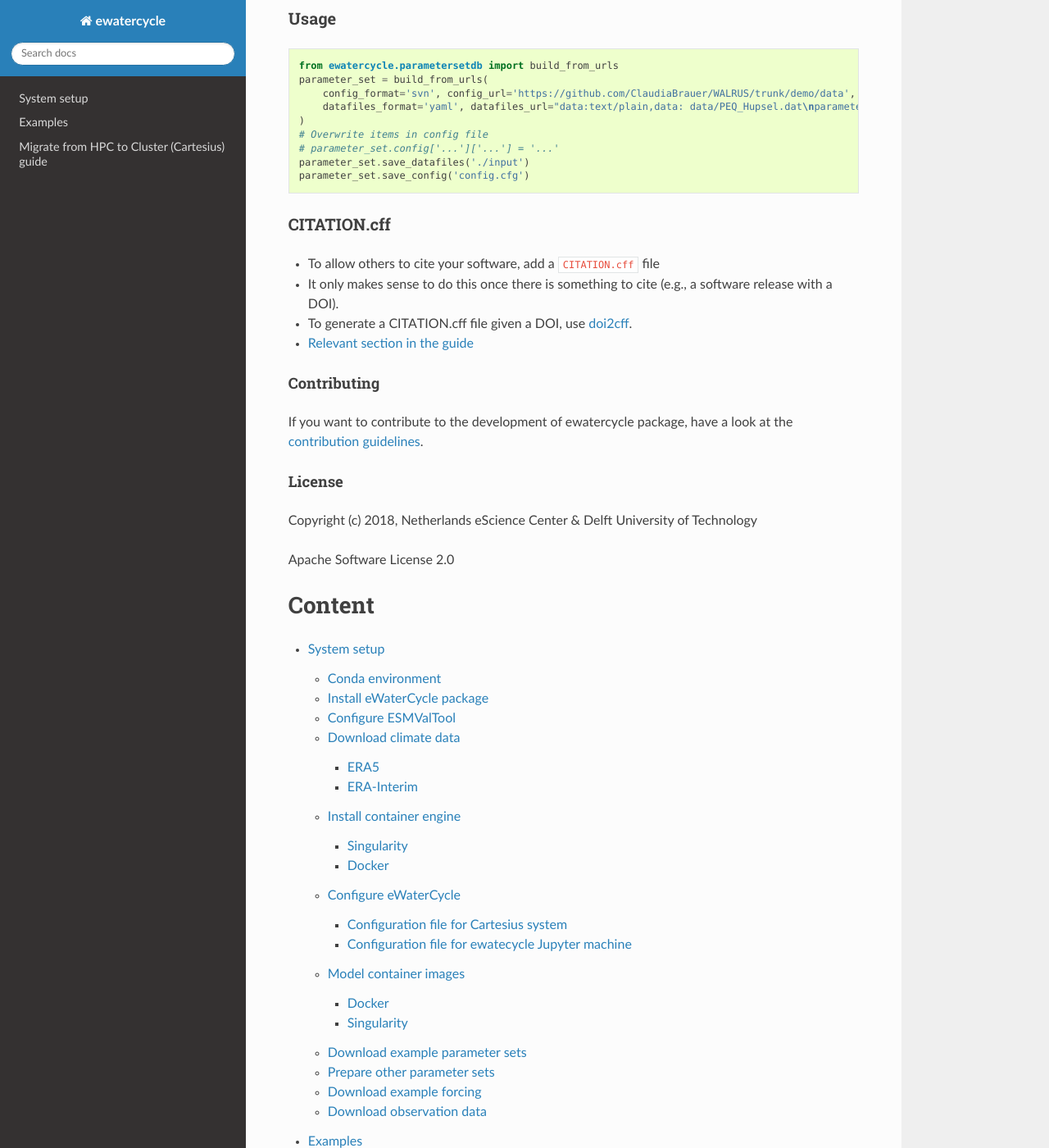
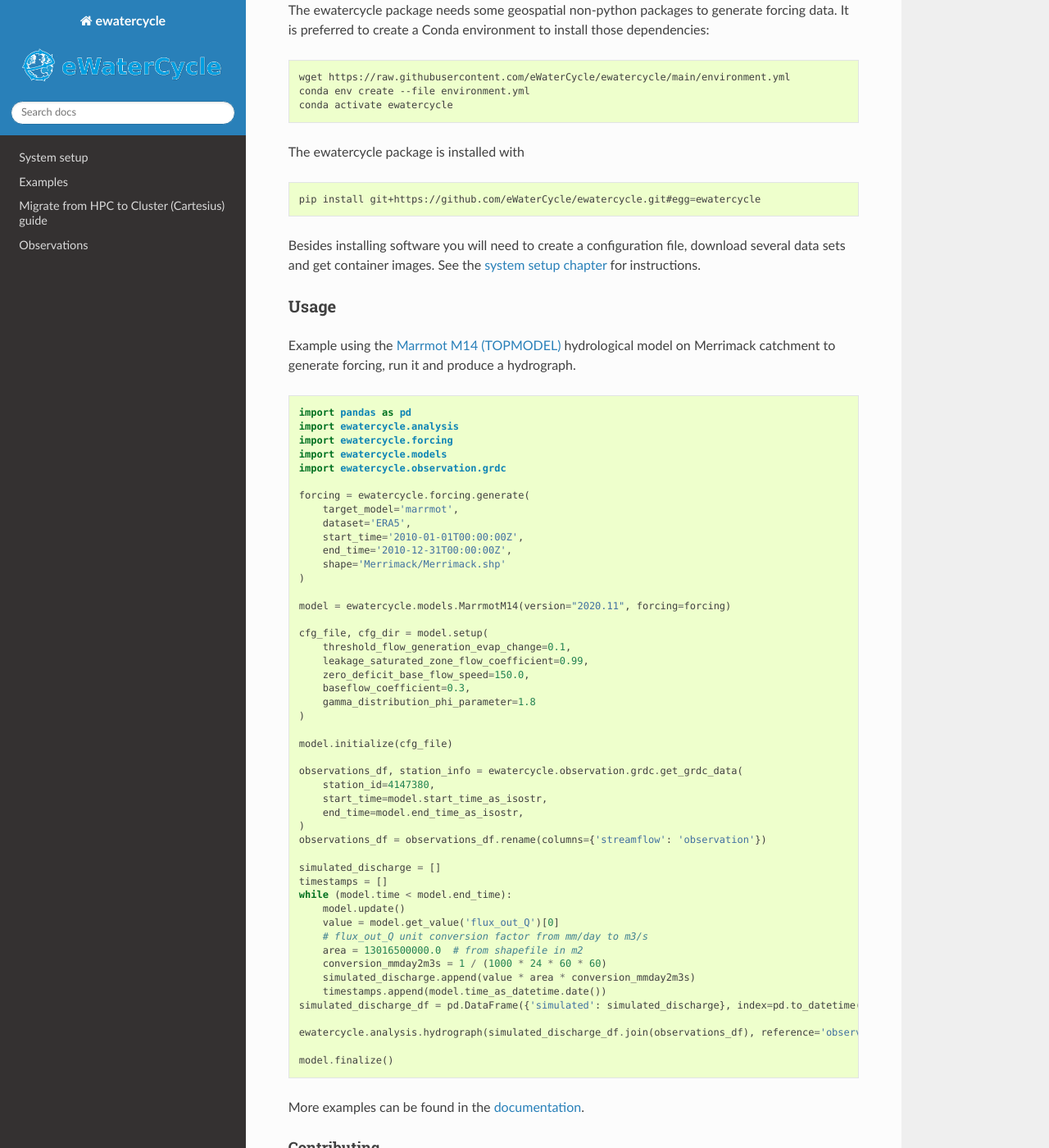
Before and after one commit to eWaterCycle/ewatercycle, a Sphinx documentation site: the page built from docs/index.rst, in a window 1280 px wide and 1400 px high, scrolled down 708 px. Shown: the whole window at 82% size. Built offline with Sphinx 7.4.7 and the Read the Docs theme 2.0.0, drawn with Linux system fonts in a browser that asks for light colours; pages that are not in the unit, such as notebooks, are missing from menus; some of the changed text lies outside the part shown.

Commit message:
Revamp README (#164)
* added some space for documentation

* added a small intro to the observations available in eWaterCycle

* Add observations document to index.rst

* Update usage to show off more features of package

Refs #125

* CITATION.cff exists, no need for instructions anymore

* More bla

* Update example to match current API

* Beter usage intro

* fix climatology start/end year in pcrglob forcing

* Use years with forcing without metadata diff

* Use other model/catchment/period in README example

* Apply suggestions from code review

Co-authored-by: SarahAlidoost <55081872+SarahAlidoost@users.noreply.github.com>

* Remove duplicate TOC

* Shorten underlines

* Added logo

Co-authored-by: Niels Drost <n.drost@esciencecente.nl>
Co-authored-by: SarahAlidoost <f.alidoost@esciencecenter.nl>
Co-authored-by: SarahAlidoost <55081872+SarahAlidoost@users.noreply.github.com>

```diff
--- a/README.rst
+++ b/README.rst
@@ -1,6 +1,8 @@
 ################################################################################
 ewatercycle
 ################################################################################
+
+.. image:: https://github.com/eWaterCycle/ewatercycle/raw/main/docs/examples/logo.png
 
 A Python package for running hydrological models.
 
@@ -19,6 +21,14 @@
 
 .. image:: https://img.shields.io/badge/fair--software.eu-%E2%97%8F%20%20%E2%97%8F%20%20%E2%97%8B%20%20%E2%97%8F%20%20%E2%97%8B-orange
     :target: https://fair-software.eu
+
+
+The eWaterCycle package makes it easier to use hydrological models without having intimate knowledge about how to install and run the models.
+
+* Uses container for running models in an isolated and portable way with `grpc4bmi <https://github.com/eWaterCycle/grpc4bmi>`_
+* Generates rain and sunshine required for the model using `ESMValTool <https://www.esmvaltool.org/>`_
+* Supports observation data from `GRDC or USGS <https://ewatercycle.readthedocs.io/en/latest/observations.html>`_
+* Exposes `simple interface <https://ewatercycle.readthedocs.io/en/latest/examples/ewatercycle_api_notebook.html>`_ to quickly get up and running
 
 Install
 -------
@@ -46,25 +56,60 @@
 Usage
 -----
 
+Example using the `Marrmot M14 (TOPMODEL) <https://github.com/wknoben/MARRMoT/blob/master/MARRMoT/Models/Model%20files/m_14_topmodel_7p_2s.m>`_ hydrological model on Merrimack catchment to generate forcing, run it and produce a hydrograph.
+
 .. code-block:: python
 
-    from ewatercycle.parametersetdb import build_from_urls
-    parameter_set = build_from_urls(
-        config_format='svn', config_url='https://github.com/ClaudiaBrauer/WALRUS/trunk/demo/data',
-        datafiles_format='yaml', datafiles_url="data:text/plain,data: data/PEQ_Hupsel.dat\nparameters:\n  cW: 200\n  cV: 4\n  cG: 5.0e+6\n  cQ: 10\n  cS: 4\n  dG0: 1250\n  cD: 1500\n  aS: 0.01\n  st: loamy_sand\nstart: 367416 # 2011120000\nend: 368904 # 2012020000\nstep: 1\n",
+    import pandas as pd
+    import ewatercycle.analysis
+    import ewatercycle.forcing
+    import ewatercycle.models
+    import ewatercycle.observation.grdc
+
+    forcing = ewatercycle.forcing.generate(
+        target_model='marrmot',
+        dataset='ERA5',
+        start_time='2010-01-01T00:00:00Z',
+        end_time='2010-12-31T00:00:00Z',
+        shape='Merrimack/Merrimack.shp'
     )
-    # Overwrite items in config file
-    # parameter_set.config['...']['...'] = '...'
-    parameter_set.save_datafiles('./input')
-    parameter_set.save_config('config.cfg')
 
-CITATION.cff
-------------
+    model = ewatercycle.models.MarrmotM14(version="2020.11", forcing=forcing)
 
-* To allow others to cite your software, add a ``CITATION.cff`` file
-* It only makes sense to do this once there is something to cite (e.g., a software release with a DOI).
-* To generate a CITATION.cff file given a DOI, use `doi2cff <https://github.com/citation-file-format/doi2cff>`_.
-* `Relevant section in the guide <https://guide.esciencecenter.nl/software/documentation.html#citation-file>`_
+    cfg_file, cfg_dir = model.setup(
+        threshold_flow_generation_evap_change=0.1,
+        leakage_saturated_zone_flow_coefficient=0.99,
+        zero_deficit_base_flow_speed=150.0,
+        baseflow_coefficient=0.3,
+        gamma_distribution_phi_parameter=1.8
+    )
+
+    model.initialize(cfg_file)
+
+    observations_df, station_info = ewatercycle.observation.grdc.get_grdc_data(
+        station_id=4147380,
+        start_time=model.start_time_as_isostr,
+        end_time=model.end_time_as_isostr,
+    )
+    observations_df = observations_df.rename(columns={'streamflow': 'observation'})
+
+    simulated_discharge = []
+    timestamps = []
+    while (model.time < model.end_time):
+        model.update()
+        value = model.get_value('flux_out_Q')[0]
+        # flux_out_Q unit conversion factor from mm/day to m3/s
+        area = 13016500000.0  # from shapefile in m2
+        conversion_mmday2m3s = 1 / (1000 * 24 * 60 * 60)
+        simulated_discharge.append(value * area * conversion_mmday2m3s)
+        timestamps.append(model.time_as_datetime.date())
+    simulated_discharge_df = pd.DataFrame({'simulated': simulated_discharge}, index=pd.to_datetime(timestamps))
+
+    ewatercycle.analysis.hydrograph(simulated_discharge_df.join(observations_df), reference='observation')
+
+    model.finalize()
+
+More examples can be found in the `documentation <https://ewatercycle.readthedocs.io>`_.
 
 Contributing
 ************
--- a/docs/conf.py
+++ b/docs/conf.py
@@ -120,6 +120,7 @@
 #
 #html_theme = 'alabaster'
 html_theme = 'sphinx_rtd_theme'
+html_logo = 'examples/logo.png'
 
 # Theme options are theme-specific and customize the look and feel of a theme
 # further.  For a list of options available for each theme, see the
--- a/docs/index.rst
+++ b/docs/index.rst
@@ -21,8 +17,8 @@
   system_setup
   examples
   hpc_to_cluster
+  observations
   API Reference <apidocs/ewatercycle.rst>
-
 
 Indices and tables
 ==================
```
Also changed, not shown: other parts of docs/index.rst (+2 -6 lines), docs/observations.rst (added, +14 -0 lines).
